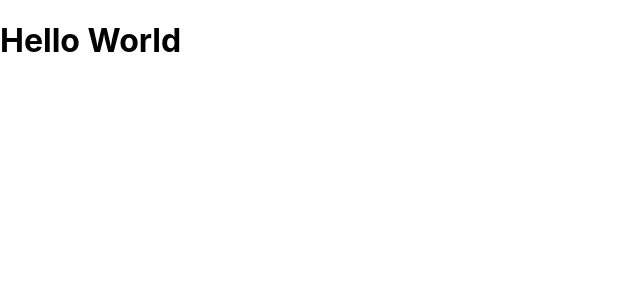
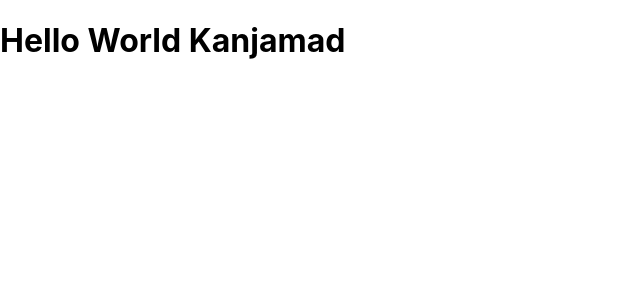
Before and after one commit to kanjamad/React-To-Do, a React (Create React App) app: page / in a window 1280 px wide. Shown: the top 300 px of the page, without its empty margins (0-640 px from the left). Built offline with nearby package versions, Linux system fonts and the light colour scheme.

Commit message:
change h1

```diff
--- a/src/App.js
+++ b/src/App.js
@@ -4,7 +4,7 @@ class App extends Component {
   render() {
     return (
       <div className="container">
-        <h1>Hello World</h1>
+        <h1>Hello World Kanjamad</h1>
       </div>
     );
   }
```
